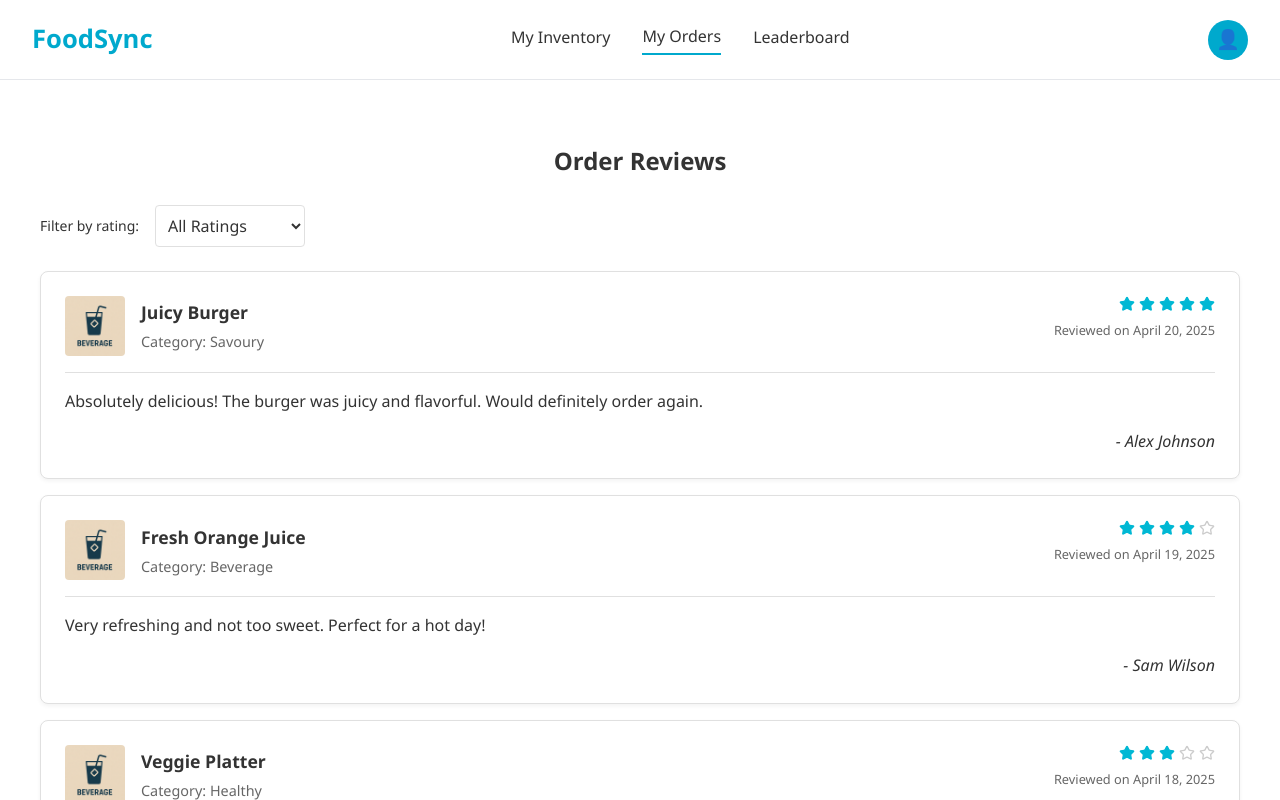
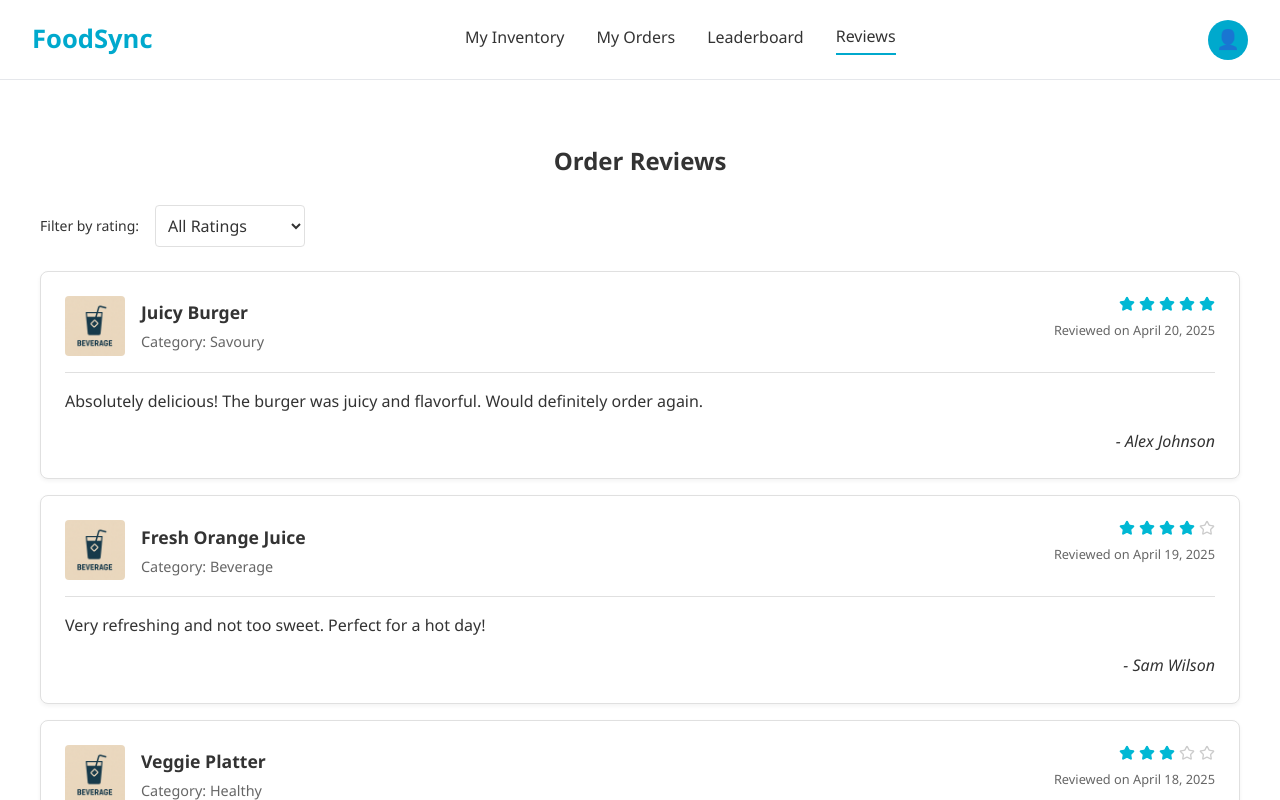
Before and after one commit to potatobox1/FoodSync, a React (Vite) app in the folder Frontend/: page /viewreview in a window 1280 px wide. Shown: the top 800 px of the page. Built offline with nearby package versions, Linux system fonts and the light colour scheme; no server answers.

Commit message:
Fixed APIs and restaurant navbar

```diff
--- a/Frontend/src/components/NavBar.tsx
+++ b/Frontend/src/components/NavBar.tsx
@@ -2,7 +2,7 @@ import React from "react";
 import styles from "../styles/Navbar.module.css";
 
 interface NavbarProps {
-  active: "inventory" | "orders" | "leaderboard";
+  active: "inventory" | "orders" | "leaderboard" | "reviews";
 }
 
 const Navbar: React.FC<NavbarProps> = ({ active }) => {
@@ -28,6 +28,12 @@ const Navbar: React.FC<NavbarProps> = ({ active }) => {
         >
           Leaderboard
         </a>
+        <a
+          href="/viewreview"
+          className={active === "reviews" ? styles.active : ""}
+        >
+          Reviews
+        </a>
       </nav>
       <div className={styles.userIcon}>👤</div>
     </header>
--- a/Frontend/src/pages/ViewReviews.tsx
+++ b/Frontend/src/pages/ViewReviews.tsx
@@ -68,7 +68,7 @@ const OrderReviews: React.FC = () => {
   return (
     <>
     <div>
-        <Navbar active="orders"/>
+        <Navbar active="reviews"/>
 
     </div>
     <div className="order-reviews-container">
```
Also changed, not shown: 2 other files (tests, documents, lock files or other folders).
